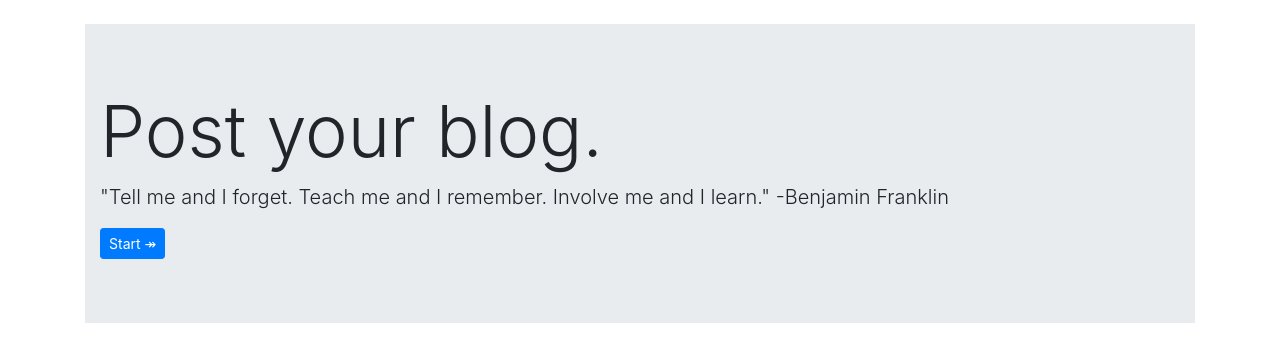
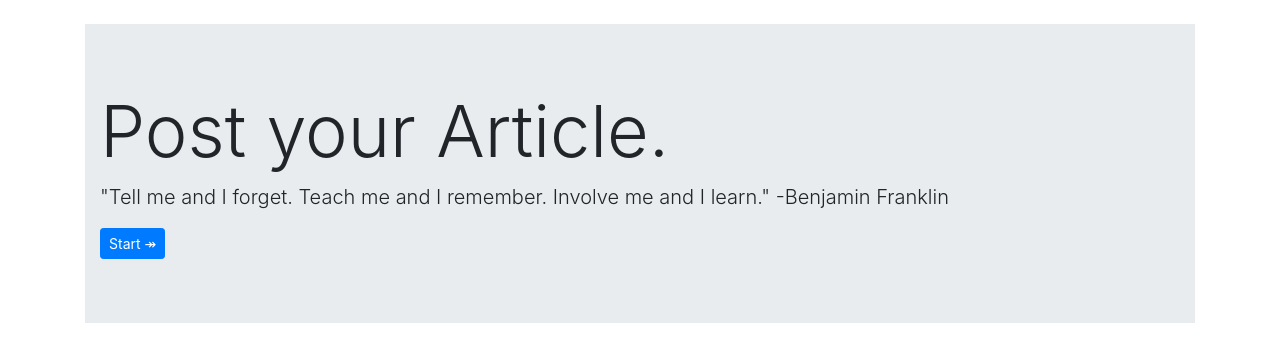
Before and after one commit to Anthonyomondi/blog, a Django app: page / in a window 1280 px wide. Shown: the part 58-414 px from the top of the page. Run offline with Django 3.2, Linux system fonts and the light colour scheme; some libraries are stand-ins or nearby versions.

Commit message:
Update index.html

```diff
--- a/tony_blogs/templates/tony_blogs/index.html
+++ b/tony_blogs/templates/tony_blogs/index.html
@@ -3,7 +3,7 @@
 {% block page_header %}
 <div class="jumbotron jumbotron-fluid">
   <div class="container">
-    <h1 class="display-3">Post your blog.</h1>
+    <h1 class="display-3">Post your Article.</h1>
 
     <p class="lead">"Tell me and I forget. Teach me and I remember.
     Involve me and I learn." -Benjamin Franklin</p>
```
